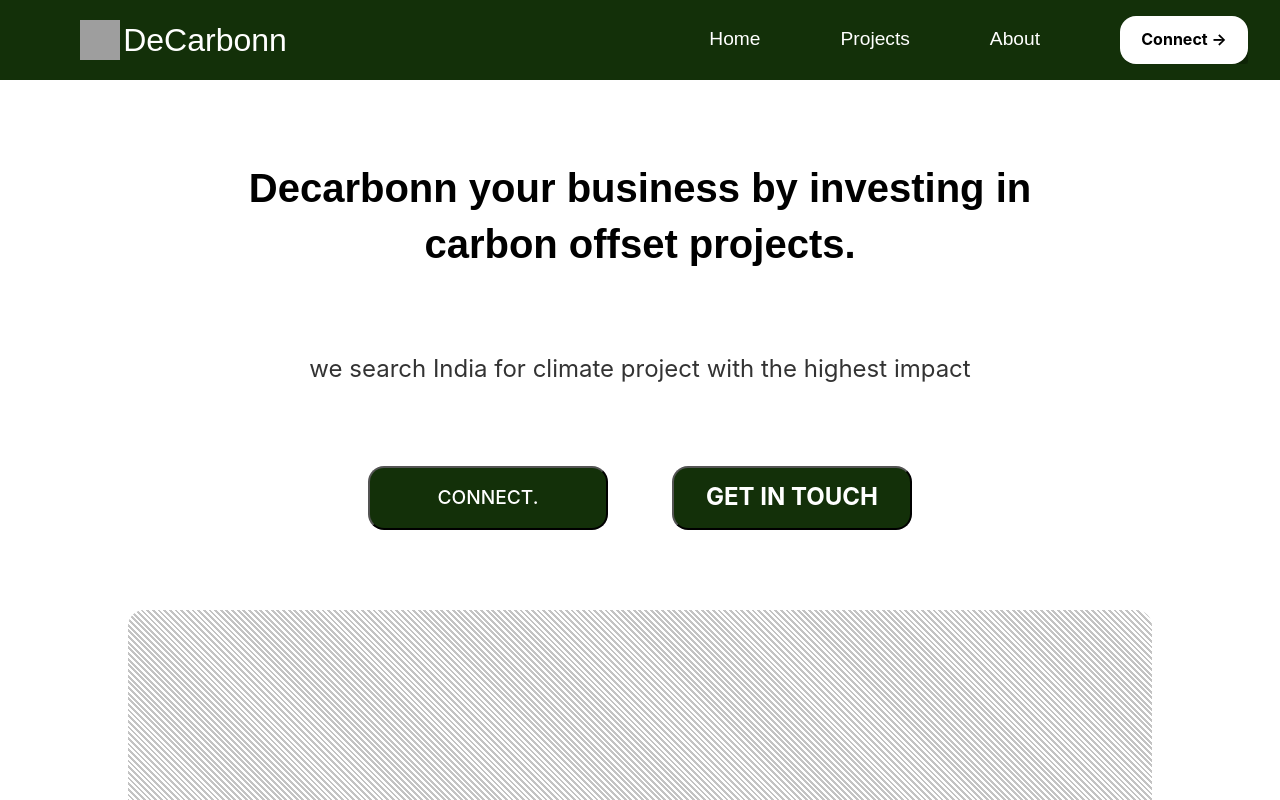
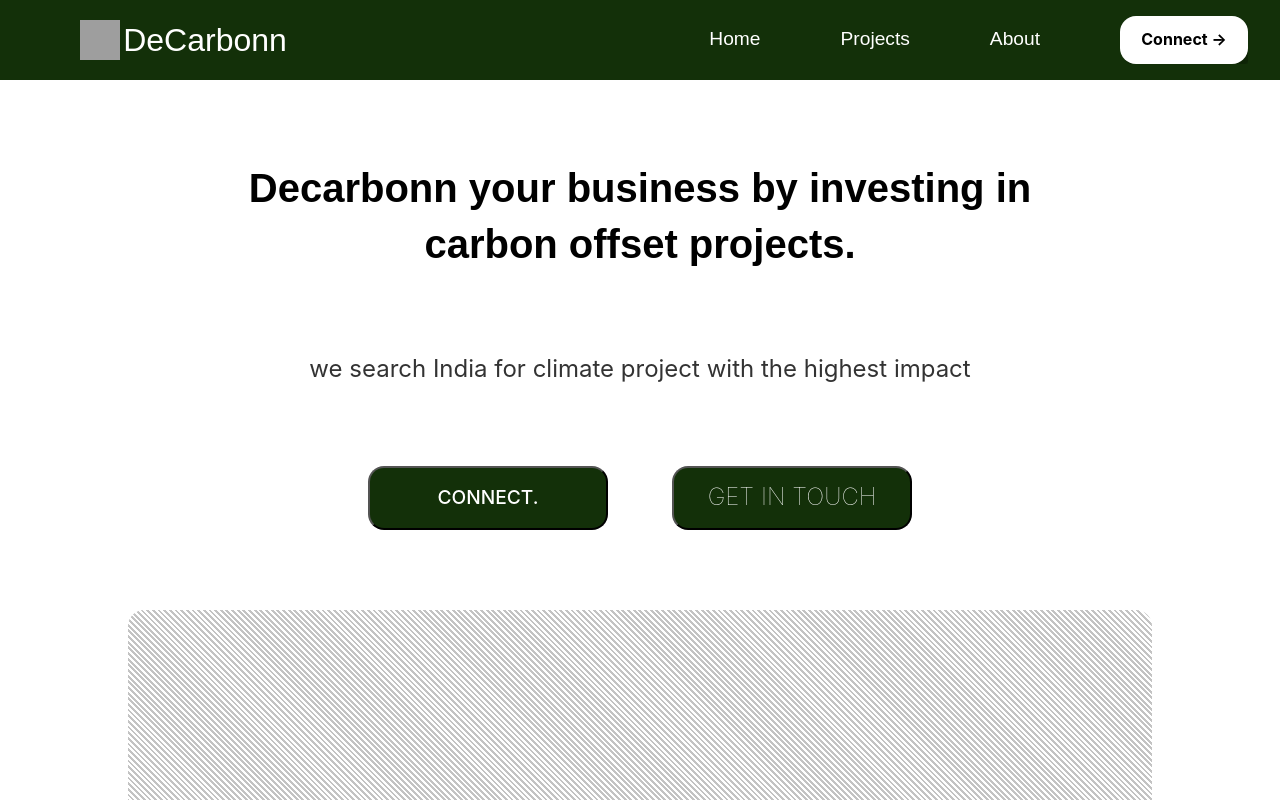
Before and after one commit to HarnoorAulakh1/Maiti_Labs, a React (Vite) app: page / in a window 1280 px wide. In both pictures the pointer is over the button "GET IN TOUCH". Shown: the top 800 px of the page. Built offline with nearby package versions, Linux system fonts and the light colour scheme; grey boxes are pictures that could not be loaded.

Commit message:
font weight reduced

```diff
--- a/src/App.module.css
+++ b/src/App.module.css
@@ -56,10 +56,12 @@
   transition: 0.5s;
 }
 .getintouch:hover {
-  font-size: 1.5rem;
   background-color: #133009;
   color: #ffffff;
+  font-size: 1.5rem;
   transition: 0.5s;
+}
+.getintouch:hover p{
   font-weight: 100;
 }
 .connect2 {
```
